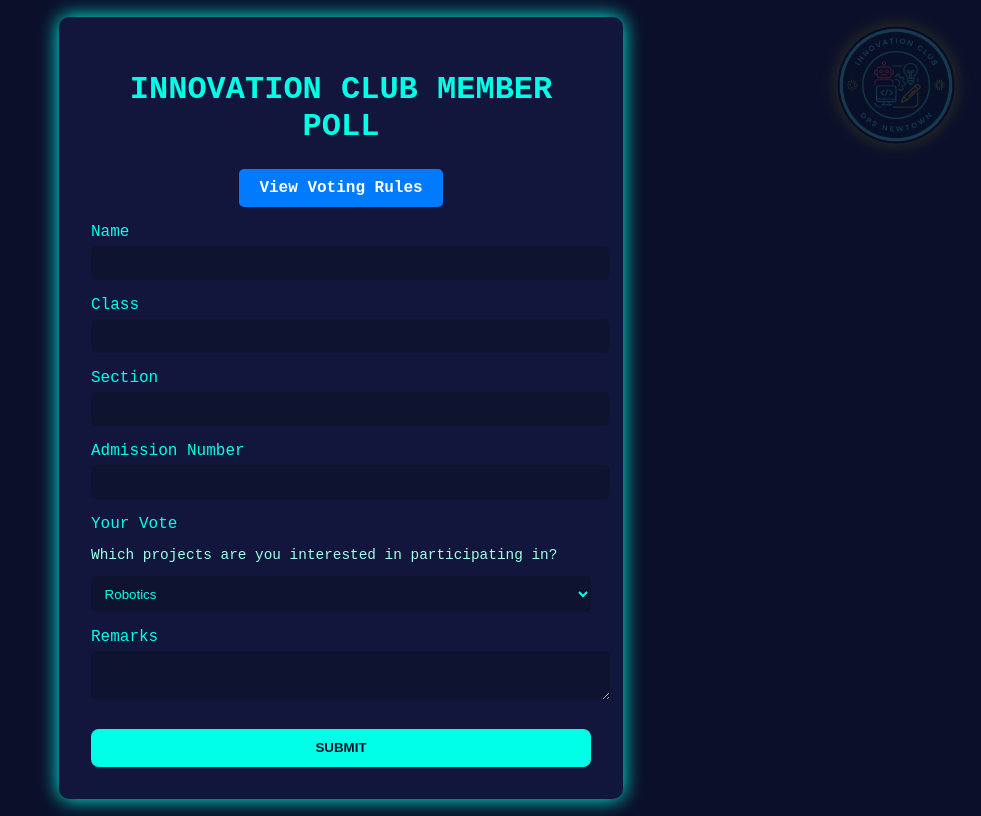
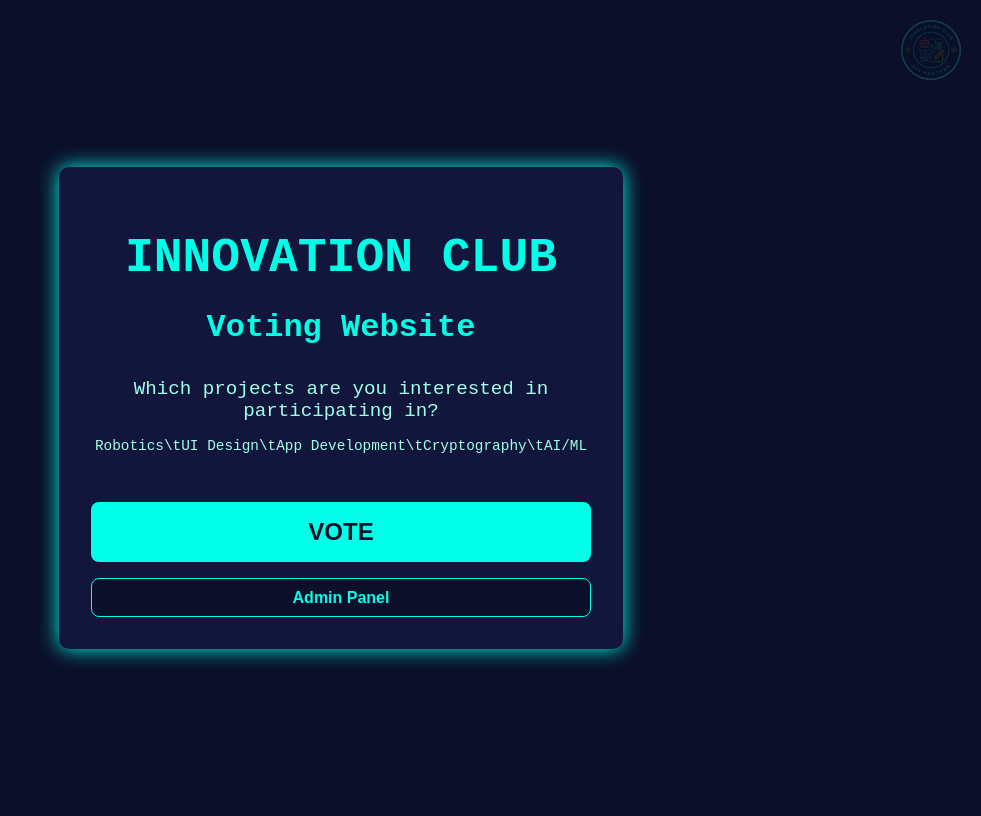
Before and after one commit to InnovationClubDPSN/incvoting, a plain HTML site: page index.html in a window 1280 px wide. Shown: the whole page, without its empty margins (299-1280 px from the left). Drawn offline with Linux system fonts and the light colour scheme.

Commit message:
Fixed revert to home page

```diff
--- a/index.html
+++ b/index.html
@@ -1,103 +1,52 @@
 <!DOCTYPE html>
 <html lang="en">
 <head>
-  <link rel="icon" type="image/png" href="/logo.png">
   <meta charset="UTF-8" />
-  <meta name="viewport" content="width=device-width, initial-scale=1.0" />
-  <title>Innovation Club Member Poll</title>
+  <meta name="viewport" content="width=device-width, initial-scale=1.0"/>
+  <title>Innovation Club Voting</title>
   <link rel="stylesheet" href="style.css" />
 </head>
 <body>
-  <div class="container">
-    <h1>INNOVATION CLUB MEMBER POLL</h1>
-    <div class="top-bar">
-      <a href="rules.html" class="rules-button">View Voting Rules</a>
-    </div>
+  <div class="container" style="text-align: center;">
+    <h1 style="font-size: 3rem;">INNOVATION CLUB</h1>
+    <h2 style="margin-top: 1rem; font-size: 2rem;">Voting Website</h2>
 
-    <form action="https://hook.eu2.make.com/1vkuqbvwy930t1pq319o6hfl8tlk6c06" method="POST" id="pollForm">
-      <label for="name">Name</label>
-      <input type="text" id="name" name="name" required />
+    <div id="question" class="subtitle" style="margin-top: 2rem; font-size: 1.2rem;"></div>
+    <div id="options" class="subtitle" style="margin: 1rem 0; white-space: pre-wrap;"></div>
 
-      <label for="class">Class</label>
-      <input type="text" id="class" name="class" required />
+    <!-- Existing VOTE button -->
+<button onclick="window.location.href='vote.html'" style="font-size: 1.5rem; padding: 1rem 2rem; margin-top: 2rem;">
+  VOTE
+</button>
 
-      <label for="section">Section</label>
-      <input type="text" id="section" name="section" required />
+<!-- 🛠️ New Admin Panel Button -->
+<button onclick="window.location.href='admin.html'" style="font-size: 1rem; padding: 0.6rem 1.2rem; margin-top: 1rem; background-color: #0b0f2a; border: 1px solid #00ffe7; color: #00ffe7;">
+  Admin Panel
+</button>
 
-      <label for="admission_number">Admission Number</label>
-      <input type="text" id="admission_number" name="admission_number" required />
-
-      <label>Your Vote</label>
-      <p id="vote-question" class="subtitle"></p>
-      <div id="vote-options"></div>
-
-      <!-- Hidden field to store selected vote(s) -->
-      <input type="hidden" name="vote" id="voteFinal" />
-
-      <label for="remarks">Remarks</label>
-      <textarea id="remarks" name="remarks"></textarea>
-
-      <button type="submit">SUBMIT</button>
-
-      <script>
-        let isMultiple = false;
-
-        fetch("questions.json")
-          .then(res => res.json())
-          .then(data => {
-            if (!data.active) {
-              window.location.href = "closed.html";
-              return;
-            }
-
-            isMultiple = data.multiple;
-            document.getElementById("vote-question").textContent = data.question;
-            const container = document.getElementById("vote-options");
-
-            if (isMultiple) {
-              data.options.forEach((option, i) => {
-                const label = document.createElement("label");
-                label.style.display = "block";
-                label.innerHTML = `<input type="checkbox" name="vote_option" value="${option}" /> ${option}`;
-                container.appendChild(label);
-              });
-            } else {
-              const select = document.createElement("select");
-              select.name = "vote_option";
-              select.id = "vote-dropdown";
-              select.required = true;
-
-              data.options.forEach(option => {
-                const opt = document.createElement("option");
-                opt.value = option;
-                opt.textContent = option;
-                select.appendChild(opt);
-              });
-
-              container.appendChild(select);
-            }
-          });
-
-        // On form submit, collect vote(s)
-        document.getElementById("pollForm").addEventListener("submit", function (e) {
-          let finalVote = "";
-
-          if (isMultiple) {
-            const checked = [...document.querySelectorAll('input[name="vote_option"]:checked')];
-            finalVote = checked.map(cb => cb.value).join(", ");
-          } else {
-            const selected = document.querySelector('select[name="vote_option"]');
-            finalVote = selected ? selected.value : "";
-          }
-
-          document.getElementById("voteFinal").value = finalVote;
-        });
-      </script>
-    </form>
   </div>
 
-  <div class="watermark">
-    <img src="logo.png" alt="Innovation Club Logo" />
-  </div>
+  <script>
+    // Load question and options from questions.json
+    fetch('questions.json')
+      .then(res => res.json())
+      .then(data => {
+        document.getElementById('question').textContent = data.question;
+        document.getElementById('options').textContent = data.options.join('\\t');
+      });
+
+    // Add watermark logo at top-right
+    const watermark = document.createElement('div');
+    watermark.style.position = 'fixed';
+    watermark.style.top = '10px';
+    watermark.style.right = '10px';
+    watermark.style.width = '80px';
+    watermark.style.height = '80px';
+    watermark.style.background = "url('logo.png') no-repeat center/contain";
+    watermark.style.opacity = '0.2';
+    watermark.style.zIndex = '1000';
+    watermark.style.pointerEvents = 'none';
+    document.body.appendChild(watermark);
+  </script>
 </body>
 </html>
```
